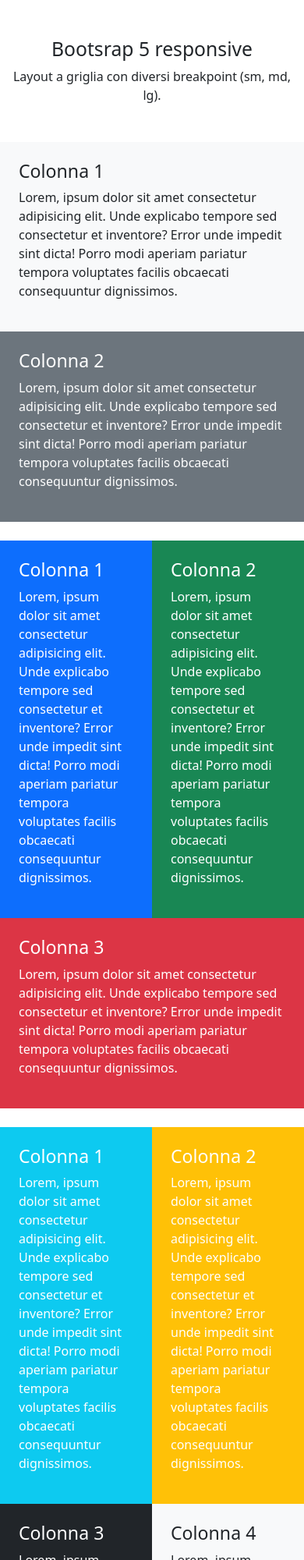
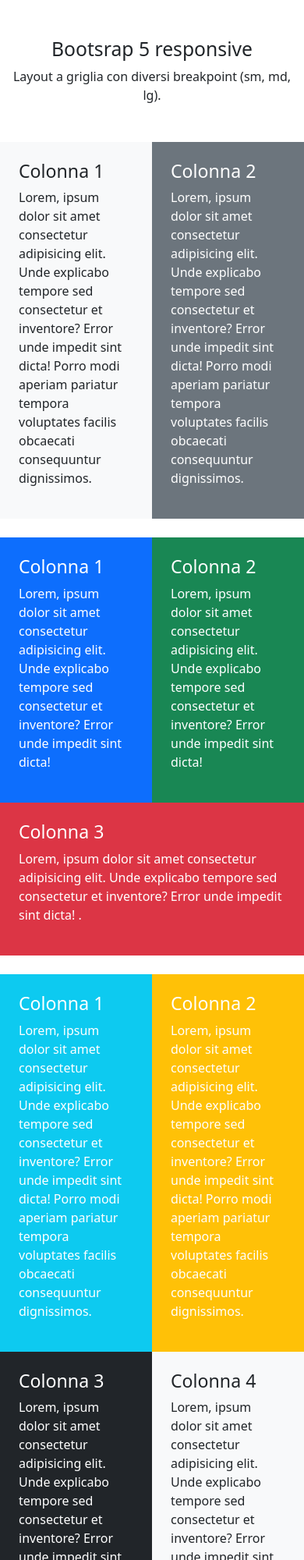
Before and after one commit to EdoardoPosfortunato/htmlcss-bootstrap-layout, a plain HTML site: page index.html in a window 390 px wide. Shown: the top 2000 px of the page at 78% size. Drawn offline with nearby package versions, Linux system fonts and the light colour scheme.

Commit message:
feat:complete_layout

```diff
--- a/index.html
+++ b/index.html
@@ -17,60 +17,64 @@
         </div>
         <div class="text-white">
 
-            <section class="row my-4">
-                <div class="bg-light text-dark p-4 col-12 col-md-6">
+            <section class="row row-cols-2 my-4">
+                <!-- <div class="bg-light text-dark p-4 col-12 col-md-6 col-lg-4"> -->
+                <div class="bg-light text-dark p-4 col-lg-4">
                     <h3>Colonna 1</h3>
                     <p>Lorem, ipsum dolor sit amet consectetur adipisicing elit. Unde explicabo tempore sed consectetur
                         et inventore? Error unde impedit sint dicta! Porro modi aperiam pariatur tempora voluptates
                         facilis obcaecati consequuntur dignissimos.</p>
                 </div>
-                <div class="bg-secondary p-4 col-12 col-md-6">
+                <!-- <div class="bg-secondary p-4 col-12 col-md-6 col-lg-8"> -->
+                <div class="bg-secondary p-4 col-lg-8">
                     <h3>Colonna 2</h3>
                     <p>Lorem, ipsum dolor sit amet consectetur adipisicing elit. Unde explicabo tempore sed consectetur
                         et inventore? Error unde impedit sint dicta! Porro modi aperiam pariatur tempora voluptates
                         facilis obcaecati consequuntur dignissimos.</p>
                 </div>
             </section>
-            <section class="row my-4">
+            <section class="row row-cols-3 my-4">
                 <div class="bg-primary p-4 col-6 col-md-4">
+                    <h3>Colonna 1</h3>
+                    <p>Lorem, ipsum dolor sit amet consectetur adipisicing elit. Unde explicabo tempore sed consectetur
+                        et inventore? Error unde impedit sint dicta! </p>
+                </div>
+                <div class="bg-success p-4 col-6 col-md-4">
+                    <h3>Colonna 2</h3>
+                    <p>Lorem, ipsum dolor sit amet consectetur adipisicing elit. Unde explicabo tempore sed consectetur
+                        et inventore? Error unde impedit sint dicta! </p>
+                </div>
+                <div class="bg-danger p-4 col-12 col-md-4">
+                    <h3>Colonna 3</h3>
+                    <p>Lorem, ipsum dolor sit amet consectetur adipisicing elit. Unde explicabo tempore sed consectetur
+                        et inventore? Error unde impedit sint dicta! .</p>
+                </div>
+            </section>
+            <!-- <section class="row my-4"> -->
+                <section class="row my-4 row-cols-2 flex-wrap">
+                <!-- <div class="bg-info p-4 col-6 col-md-3"> -->
+                    <div class="bg-info p-4 col-lg-3">
                     <h3>Colonna 1</h3>
                     <p>Lorem, ipsum dolor sit amet consectetur adipisicing elit. Unde explicabo tempore sed consectetur
                         et inventore? Error unde impedit sint dicta! Porro modi aperiam pariatur tempora voluptates
                         facilis obcaecati consequuntur dignissimos.</p>
                 </div>
-                <div class="bg-success p-4 col-6 col-md-4">
+                <!-- <div class="bg-warning p-4 col-6 col-md-3"> -->
+                    <div class="bg-warning p-4 col-lg-3">
                     <h3>Colonna 2</h3>
                     <p>Lorem, ipsum dolor sit amet consectetur adipisicing elit. Unde explicabo tempore sed consectetur
                         et inventore? Error unde impedit sint dicta! Porro modi aperiam pariatur tempora voluptates
                         facilis obcaecati consequuntur dignissimos.</p>
                 </div>
-                <div class="bg-danger p-4 col-12 col-md-4">
+                <!-- <div class="bg-dark p-4 col-6 col-md-3"> -->
+                    <div class="bg-dark p-4 col-lg-3">
                     <h3>Colonna 3</h3>
                     <p>Lorem, ipsum dolor sit amet consectetur adipisicing elit. Unde explicabo tempore sed consectetur
                         et inventore? Error unde impedit sint dicta! Porro modi aperiam pariatur tempora voluptates
                         facilis obcaecati consequuntur dignissimos.</p>
                 </div>
-            </section>
-            <section class="row my-4">
-                <div class="bg-info p-4 col-6 col-md-3">
-                    <h3>Colonna 1</h3>
-                    <p>Lorem, ipsum dolor sit amet consectetur adipisicing elit. Unde explicabo tempore sed consectetur
-                        et inventore? Error unde impedit sint dicta! Porro modi aperiam pariatur tempora voluptates
-                        facilis obcaecati consequuntur dignissimos.</p>
-                </div>
-                <div class="bg-warning p-4 col-6 col-md-3">
-                    <h3>Colonna 2</h3>
-                    <p>Lorem, ipsum dolor sit amet consectetur adipisicing elit. Unde explicabo tempore sed consectetur
-                        et inventore? Error unde impedit sint dicta! Porro modi aperiam pariatur tempora voluptates
-                        facilis obcaecati consequuntur dignissimos.</p>
-                </div>
-                <div class="bg-dark p-4 col-6 col-md-3">
-                    <h3>Colonna 3</h3>
-                    <p>Lorem, ipsum dolor sit amet consectetur adipisicing elit. Unde explicabo tempore sed consectetur
-                        et inventore? Error unde impedit sint dicta! Porro modi aperiam pariatur tempora voluptates
-                        facilis obcaecati consequuntur dignissimos.</p>
-                </div>
-                <div class="bg-light text-dark p-4 col-6 col-md-3">
+                <!-- <div class="bg-light text-dark p-4 col-6 col-md-3"> -->
+                    <div class="bg-light text-dark p-4 col-lg-3">
                     <h3>Colonna 4</h3>
                     <p>Lorem, ipsum dolor sit amet consectetur adipisicing elit. Unde explicabo tempore sed consectetur
                         et inventore? Error unde impedit sint dicta! Porro modi aperiam pariatur tempora voluptates
```
